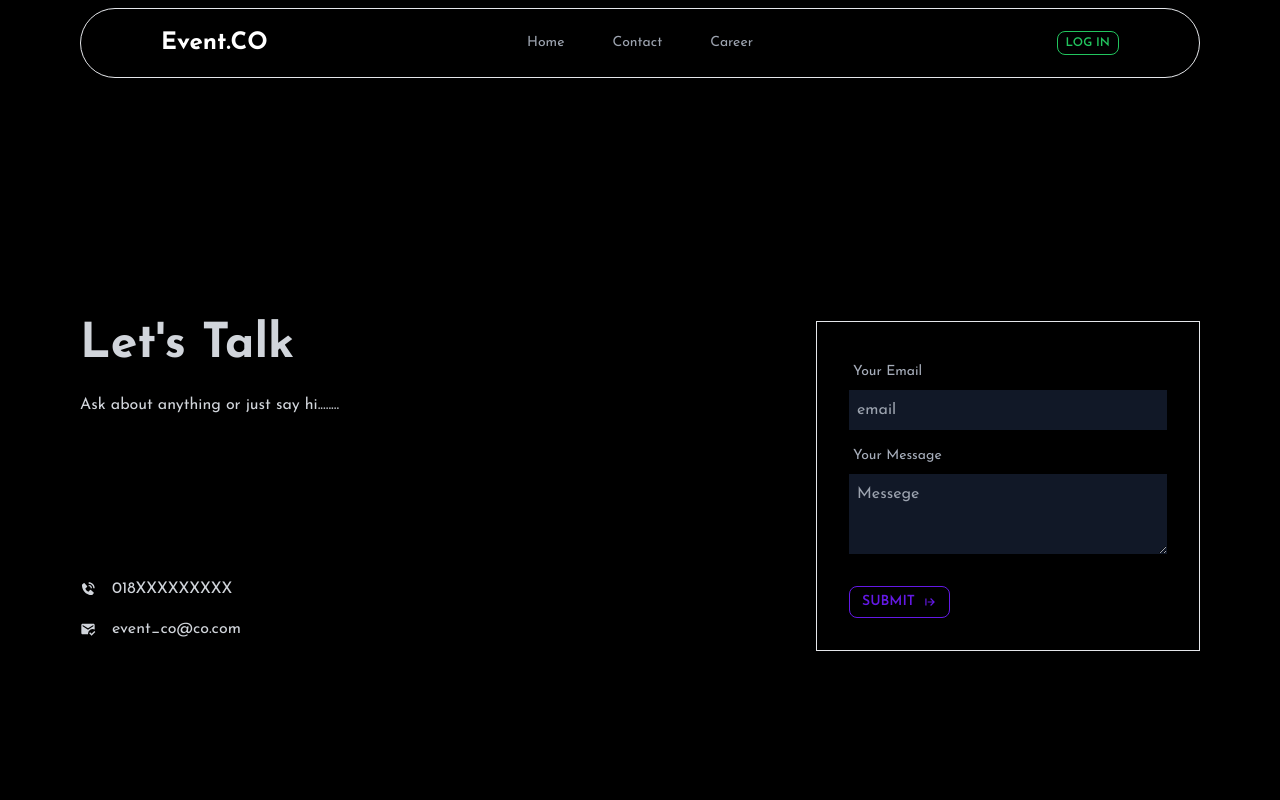
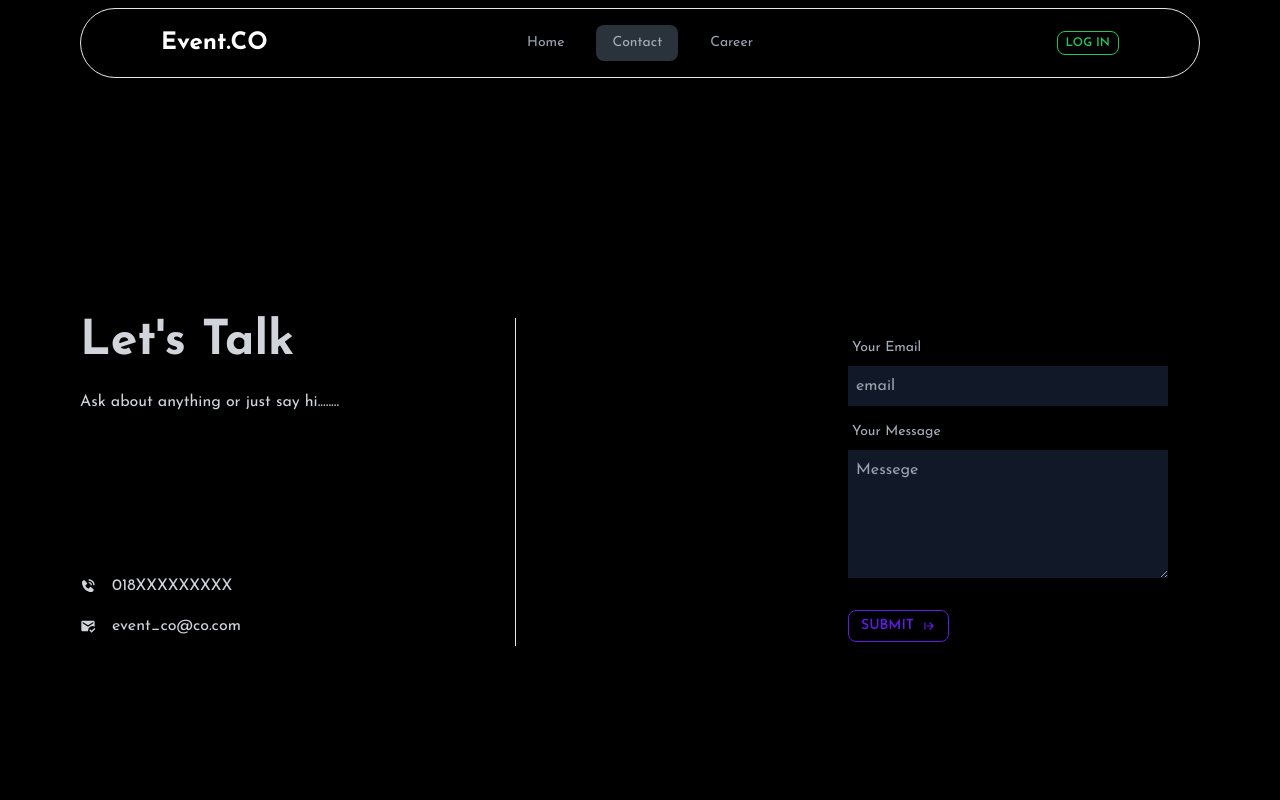
Before and after one commit to codeninja-404/event-co, a React (Vite) app: page /contact in a window 1280 px wide. Shown: the top 800 px of the page. Built offline with nearby package versions, Linux system fonts and the light colour scheme; no server answers.

Commit message:
added career route

```diff
--- a/src/Component/Body/Newsletter.jsx
+++ b/src/Component/Body/Newsletter.jsx
@@ -3,7 +3,7 @@ import { Link } from "react-router-dom";
 const Newsletter = () => {
   return (
     <div className="container  mx-auto  ">
-      <form className="py-10 px-2 lg:px-20" data-aos="fade-right" data-aos-duration="1000">
+      <form className="py-10 px-2 lg:px-20" data-aos="fade-right" data-aos-duration="2000">
         <div className="text-center py-5">
           <h1 className="text-yellow-400 text-3xl font-bold border-b pb-2">
             GET 10% OFF
--- a/src/Component/Header/NavBar.jsx
+++ b/src/Component/Header/NavBar.jsx
@@ -1,5 +1,5 @@
 import { useContext } from "react";
-import { Link } from "react-router-dom";
+import { Link, NavLink } from "react-router-dom";
 import { AuthContext } from "../../Provider/AuthProvider";
 
 const NavBar = () => {
@@ -7,13 +7,13 @@ const NavBar = () => {
   const navLinks = (
     <>
       <li>
-        <Link to="/">Home</Link>
+        <NavLink to="/">Home</NavLink>
       </li>
       <li>
-        <Link to="/contact">Contact</Link>
+        <NavLink to="/contact">Contact</NavLink>
       </li>
       <li>
-        <Link to="/career">Career</Link>
+        <NavLink to="/career">Career</NavLink>
       </li>
     </>
   );
--- /dev/null
+++ b/src/Pages/Career.jsx
@@ -0,0 +1,11 @@
+
+
+const Career = () => {
+    return (
+        <div className="h-screen container mx-auto px-2 lg:px-20">S
+
+        </div>
+    );
+};
+
+export default Career;
--- a/src/Pages/Contact.jsx
+++ b/src/Pages/Contact.jsx
@@ -5,7 +5,7 @@ const Contact = () => {
     <div className="h-screen container mx-auto px-2 lg:px-20">
       <div className="hero min-h-screen">
         <div className="flex flex-col lg:flex-row w-full items-center justify-between  lg:items-start">
-          <div className="text-center flex flex-col lg:text-left">
+          <div className="text-center lg:border-r lg:pr-44 flex my-5 flex-col lg:text-left">
             <div>
               <h1 className="text-5xl font-bold">Let's Talk</h1>
               <p className="py-6">Ask about anything or just say hi........</p>
@@ -21,7 +21,7 @@ const Contact = () => {
               </div>
             </div>
           </div>
-          <div className="flex-shrink-0 border w-full max-w-sm shadow-2xl ">
+          <div className="flex-shrink-0  w-full max-w-sm shadow-2xl ">
             <form className="card-body">
               <div className="form-control">
                 <label className="label">
@@ -39,9 +39,9 @@ const Contact = () => {
                   <span className="label-text">Your Message</span>
                 </label>
                 <textarea
-                  type="password"
+                  type="text"
                   placeholder="Messege"
-                  className="bg-gray-900 h-20 p-2"
+                  className="bg-gray-900 h-32 p-2"
                   required
                 />
               </div>
--- a/src/Pages/Home.jsx
+++ b/src/Pages/Home.jsx
@@ -2,7 +2,7 @@ import { useLoaderData } from "react-router-dom";
 import Aboutus from "../Component/Body/Aboutus";
 import Service from "../Component/Body/Service";
 import Banner from "../Component/Header/Banner";
-import Footer from "../Footer/Footer";
+
 import Newsletter from "../Component/Body/Newsletter";
 
 const Home = () => {
--- a/src/Routes/Routes.jsx
+++ b/src/Routes/Routes.jsx
@@ -6,6 +6,7 @@ import Details from "../Pages/Details";
 import Login from "../Pages/Login";
 import Register from "../Pages/Register";
 import Contact from "../Pages/Contact";
+import Career from "../Pages/Career";
 
 const router = createBrowserRouter([
   {
@@ -21,6 +22,10 @@ const router = createBrowserRouter([
       {
         path: "/contact",
         element: <Contact></Contact>,
+      },
+      {
+        path: "/career",
+        element: <Career></Career>,
       },
       {
         path: "/login",
```
